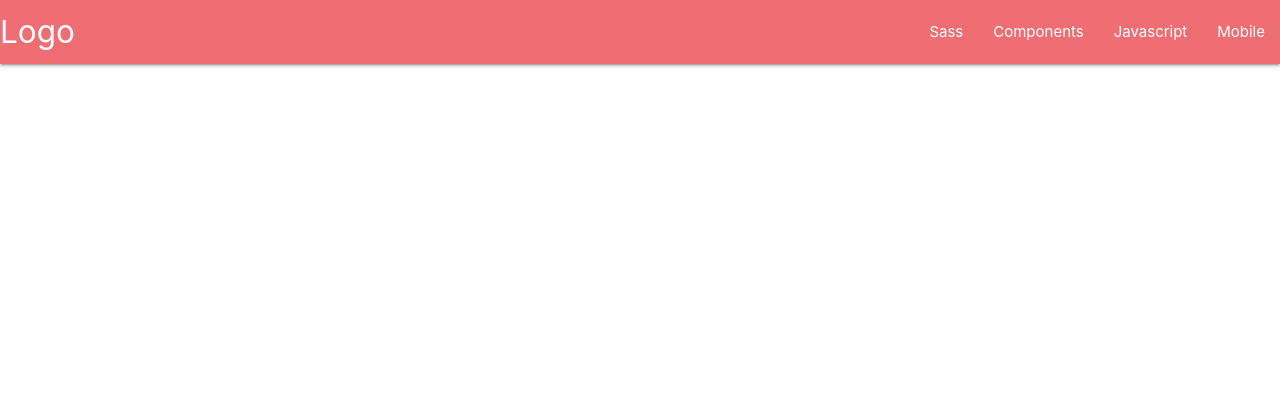
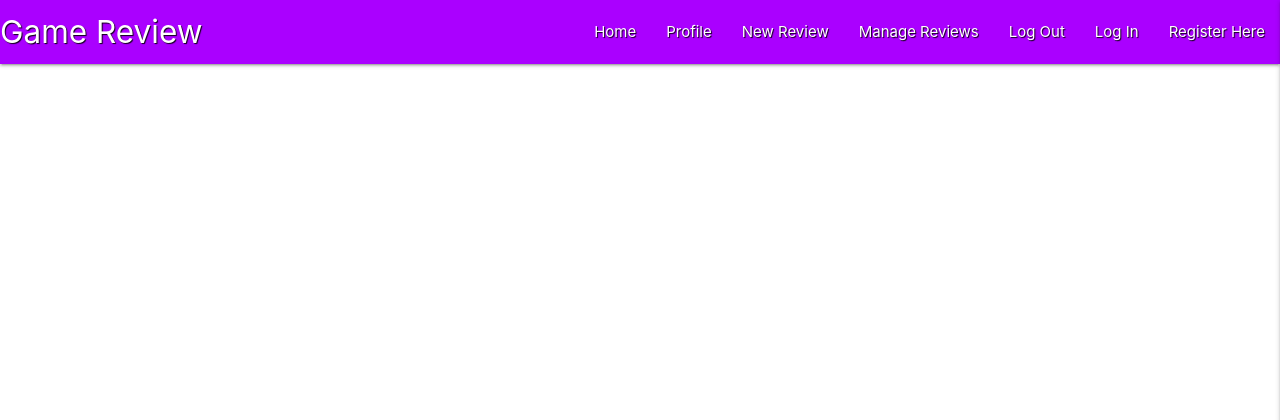
Before and after one commit to Code-Institute-Submissions/milestone-97, a Flask app: page / in a window 1280 px wide. Shown: the top 420 px of the page. Run offline with Flask 2, Linux system fonts and the light colour scheme; data that the repository does not hold is empty; some libraries are stand-ins or nearby versions.

Commit message:
added correct values to navbar and side nav, also made workable link for 'Home'

```diff
--- a/static/css/style.css
+++ b/static/css/style.css
@@ -0,0 +1,3 @@
+.text-shadow {
+    text-shadow: 1px 1px 1px rgba(0, 0, 0, 0.9);
+}
--- a/static/js/script.js
+++ b/static/js/script.js
@@ -0,0 +1,3 @@
+$(document).ready(function(){
+    $('.sidenav').sidenav({edge: "right", draggable: "true"});
+  });
--- a/templates/base.html
+++ b/templates/base.html
@@ -16,24 +16,31 @@
 
     <header>
         <!-- mair navbar -->
-        <nav>
+        <nav class="nav-extended text-shadow purple accent-4">
             <div class="nav-wrapper">
-              <a href="#!" class="brand-logo">Logo</a>
-              <a href="#" data-target="mobile-demo" class="sidenav-trigger"><i class="material-icons">menu</i></a>
+              <a href="#!" class="brand-logo">Game Review</a>
+              <a href="#" data-target="mobile-demo" class="sidenav-trigger right"><i class="fas fa-bars"></i></a>
               <ul class="right hide-on-med-and-down">
-                <li><a href="sass.html">Sass</a></li>
-                <li><a href="badges.html">Components</a></li>
-                <li><a href="collapsible.html">Javascript</a></li>
-                <li><a href="mobile.html">Mobile</a></li>
+                <li><a href="{{ url_for('get_reviews') }}">Home</a></li>
+                <li><a href="#">Profile</a></li>
+                <li><a href="#">New Review</a></li>
+                <li><a href="#">Manage Reviews</a></li>
+                <li><a href="#">Log Out</a></li>
+                <li><a href="#">Log In</a></li>
+                <li><a href="#">Register Here</a></li>
               </ul>
             </div>
         </nav>
           <!-- mobile side navbar -->
         <ul class="sidenav" id="mobile-demo">
-            <li><a href="sass.html">Sass</a></li>
-            <li><a href="badges.html">Components</a></li>
-            <li><a href="collapsible.html">Javascript</a></li>
-            <li><a href="mobile.html">Mobile</a></li>
+            <li><h4 class="center-align purple-text accent-4">Game Review</h4></li>
+            <li><a href="{{ url_for('get_reviews') }}">Home</a></li>
+            <li><a href="#">Profile</a></li>
+            <li><a href="#">New Review</a></li>
+            <li><a href="#">Manage Reviews</a></li>
+            <li><a href="#">Log Out</a></li>
+            <li><a href="#">Log In</a></li>
+            <li><a href="#">Register Here</a></li>
         </ul>
     </header>
 
```
